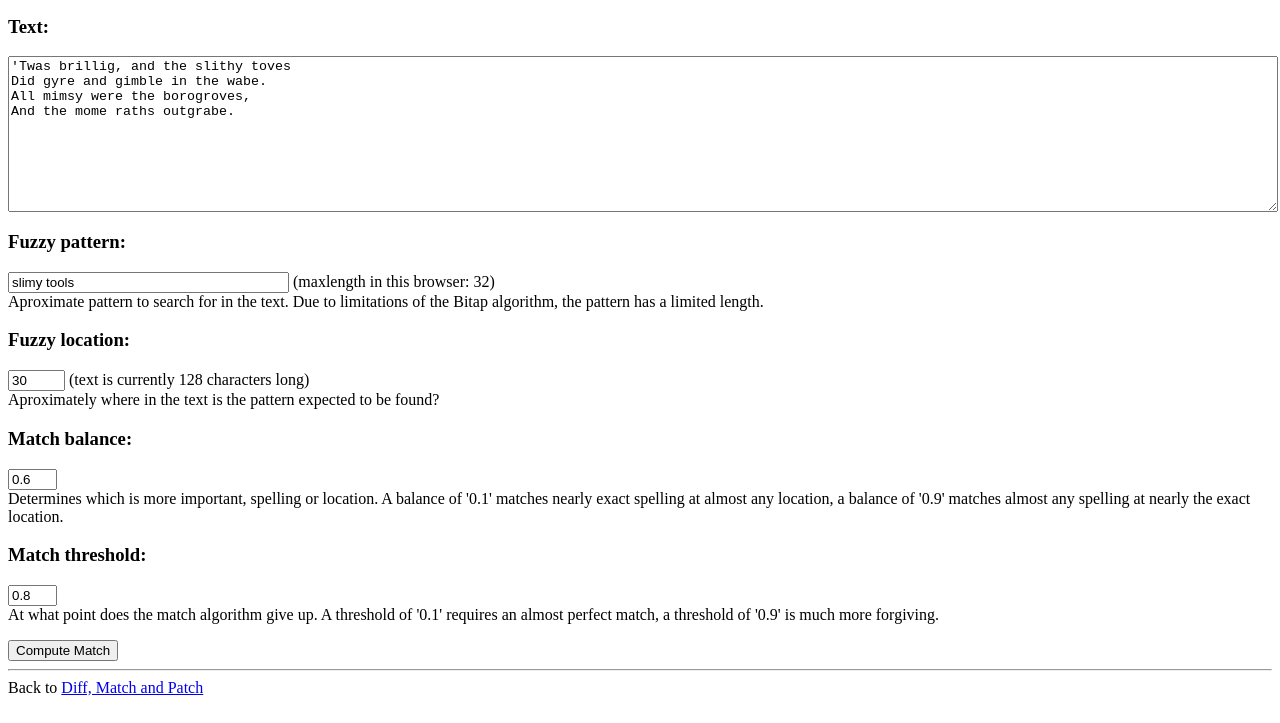
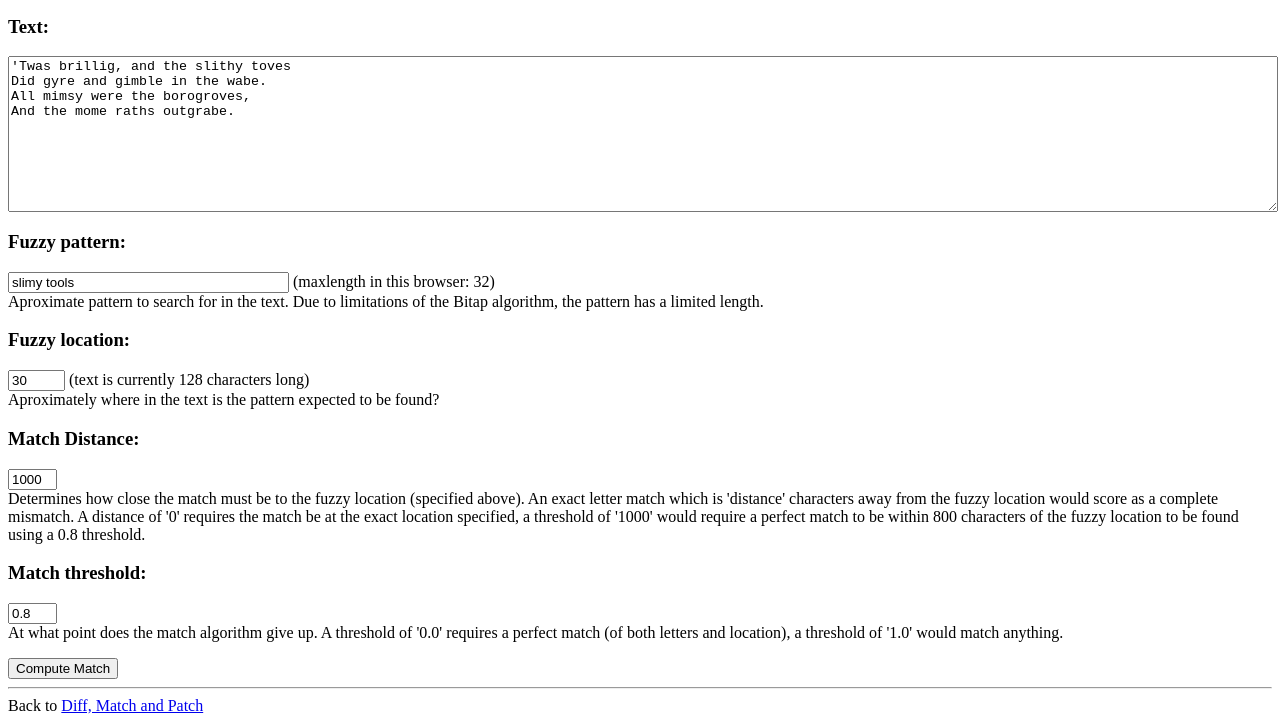
Before and after one commit to GerHobbelt/google-diff-match-patch, a plain HTML site: page demos/demo_match.html in a window 1280 px wide. Shown: the part 184-907 px from the top of the page. Drawn offline with Linux system fonts and the light colour scheme.

Commit message:
Update demo to use Match_Distance.
git-svn-id: http://google-diff-match-patch.googlecode.com/svn/trunk@43 0edb6b01-0f30-0410-a143-0dff0ba9d91c

```diff
--- a/demos/demo_match.html
+++ b/demos/demo_match.html
@@ -32,14 +32,15 @@ Aproximate pattern to search for in the text.  Due to limitations of the Bitap a
 <P><INPUT ID="loc" SIZE=4 MAXLENGTH=10 VALUE="30"> <SPAN ID="maxtextspan"></SPAN><BR>
 Aproximately where in the text is the pattern expected to be found?</P>
 
-<H3>Match balance:</H3>
-<P><INPUT TYPE="text" SIZE=3 MAXLENGTH=5 VALUE="0.6" ID="balance"><BR>
-Determines which is more important, spelling or location.  A balance of '0.1' matches nearly exact spelling at almost any location,
-a balance of '0.9' matches almost any spelling at nearly the exact location.</P>
+<H3>Match Distance:</H3>
+<P><INPUT TYPE="text" SIZE=3 MAXLENGTH=8 VALUE="1000" ID="distance"><BR>
+Determines how close the match must be to the fuzzy location (specified above).  An exact letter match which is 'distance' characters away from the fuzzy location would
+score as a complete mismatch.  A distance of '0' requires the match be at the exact location specified, a threshold of '1000'
+would require a perfect match to be within 800 characters of the fuzzy location to be found using a 0.8 threshold.</P>
 
 <H3>Match threshold:</H3>
 <P><INPUT TYPE="text" SIZE=3 MAXLENGTH=5 VALUE="0.8" ID="threshold"><BR>
-At what point does the match algorithm give up.  A threshold of '0.1' requires an almost perfect match, a threshold of '0.9' is much more forgiving.</P>
+At what point does the match algorithm give up.  A threshold of '0.0' requires a perfect match (of both letters and location), a threshold of '1.0' would match anything.</P>
 
 <INPUT TYPE="button" onClick="launch()" VALUE="Compute Match">
 </FORM>
@@ -56,7 +57,7 @@ function launch() {
   var pattern = document.getElementById('pattern').value;
   var loc = parseInt(document.getElementById('loc').value, 10);
 
-  dmp.Match_Balance = parseFloat(document.getElementById('balance').value);
+  dmp.Match_Distance = parseFloat(document.getElementById('distance').value);
   dmp.Match_Threshold = parseFloat(document.getElementById('threshold').value);
 
   var ms_start = (new Date()).getTime();
```
